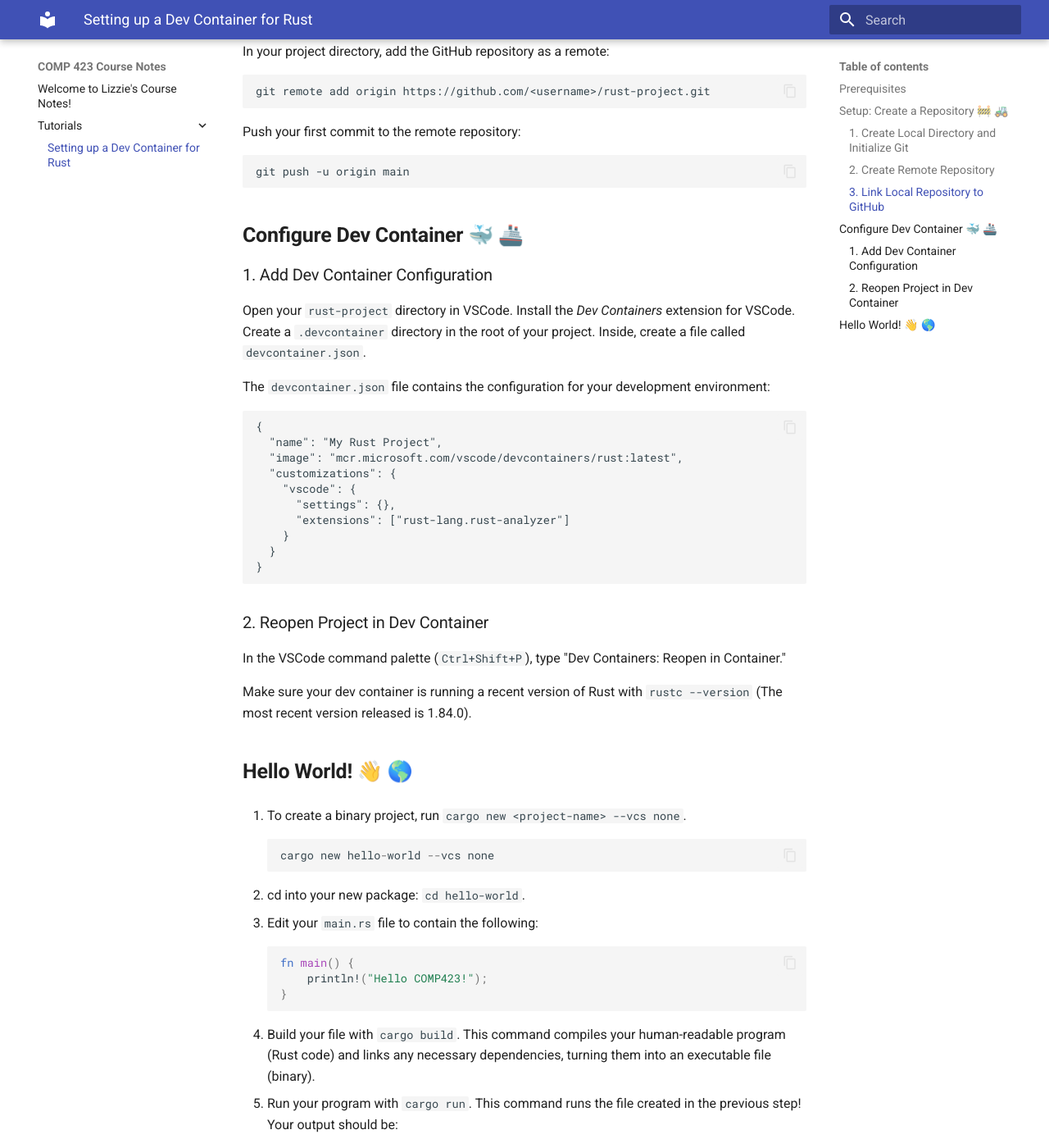
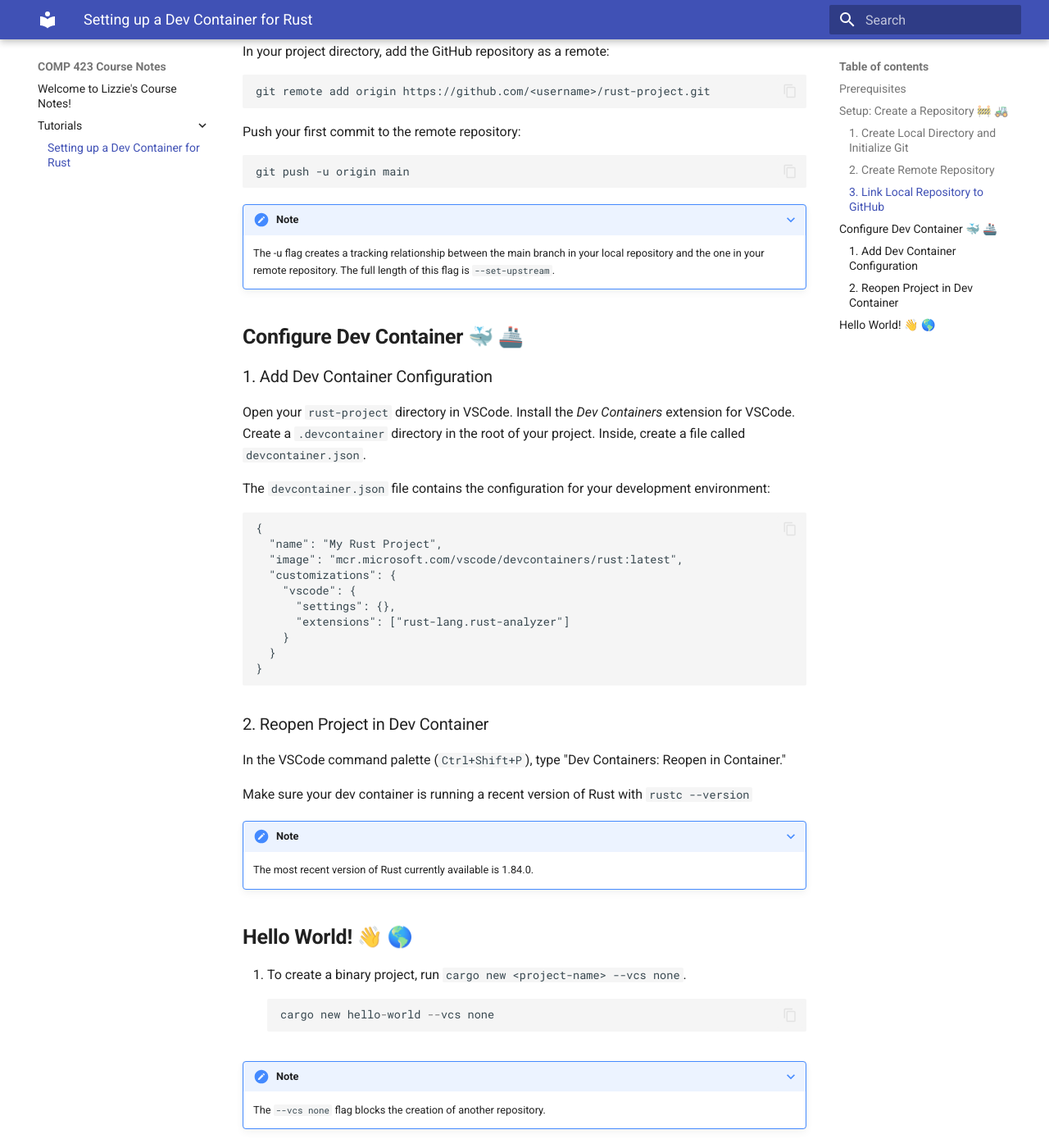
Before and after one commit to escoats/comp423-course-notes, an MkDocs documentation site: the page built from docs/tutorials/rust-setup.md, in a window 1280 px wide and 1400 px high, scrolled down 1318 px. Shown: the whole window at 82% size. Built offline with MkDocs 1.6.1 and Material for MkDocs 9.7.7, drawn with Linux system fonts in a browser that asks for light colours; some of the changed text lies outside the part shown.

Commit message:
adding admonitions to instructions WOOO!

````diff
--- a/docs/tutorials/rust-setup.md
+++ b/docs/tutorials/rust-setup.md
@@ -53,6 +53,8 @@ Push your first commit to the remote repository:
 ```
 git push -u origin main
 ```
+???+ Note
+    The -u flag creates a tracking relationship between the main branch in your local repository and the one in your remote repository. The full length of this flag is ```--set-upstream```.
 
 ## **Configure Dev Container** 🐳 🚢
 ### 1. Add Dev Container Configuration
@@ -78,7 +80,10 @@ The `devcontainer.json` file contains the configuration for your development env
 ### 2. Reopen Project in Dev Container
 In the VSCode command palette (`Ctrl+Shift+P`), type "Dev Containers: Reopen in Container."
 
-Make sure your dev container is running a recent version of Rust with `rustc --version` (The most recent version released is 1.84.0).
+Make sure your dev container is running a recent version of Rust with `rustc --version`
+
+???+ Note
+    The most recent version of Rust currently available is 1.84.0.
 
 ## **Hello World!** 👋 🌎
 1. To create a binary project, run `cargo new <project-name> --vcs none`.
@@ -86,22 +91,30 @@ Make sure your dev container is running a recent version of Rust with `rustc --v
 cargo new hello-world --vcs none
 ```
 
-2. cd into your new package: `cd hello-world`.
+???+ Note
+    The `--vcs none` flag blocks the creation of another repository.
+
+1. cd into your new package: `cd hello-world`.
 
 
-3. Edit your `main.rs` file to contain the following:
+2. Edit your `main.rs` file to contain the following:
 ```rust
 fn main() {
     println!("Hello COMP423!");
 }
 ```
 
-4. Build your file with `cargo build`. This command compiles your human-readable program (Rust code) and links any necessary dependencies, turning them into an executable file (binary).
+3. Build your file with `cargo build`. This command compiles your human-readable program (Rust code) and links any necessary dependencies, turning them into an executable file (binary).
 
 
-5. Run your program with `cargo run`. This command runs the file created in the previous step!
+4. Run your program with `cargo run`. This command runs the file created in the previous step!
 Your output should be:
 ```
 Hello COMP423!
 ```
-6. If your output matches, you've successfully set up a dev container for Rust. Congratulations!🎉
+
+???+ Note
+    If you've made any changes to your program after running `cargo build`, `cargo run` will re-compile and run the program in the same step!
+
+
+If your output matches, you've successfully set up a dev container for Rust. Congratulations!🎉
````
